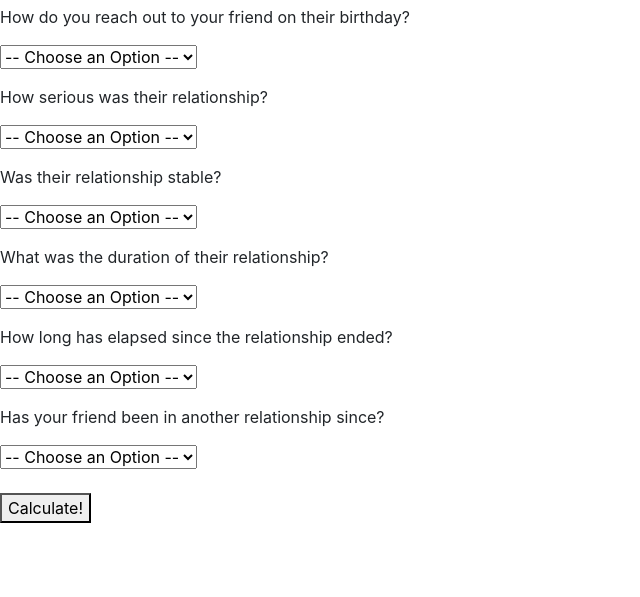
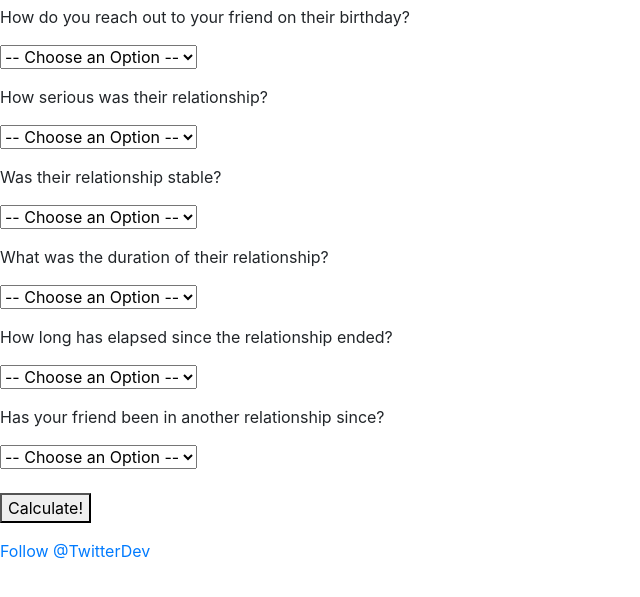
Before and after one commit to leeronisrael/are-they-off-limits, a plain HTML site: page index.html in a window 1280 px wide. Shown: the part 51-648 px from the top of the page, without its empty margins (0-640 px from the left). Drawn offline with nearby package versions, Linux system fonts and the light colour scheme.

Commit message:
add twitter button

```diff
--- a/index.html
+++ b/index.html
@@ -85,7 +85,8 @@
     <span id="result">Blah</span>
   </div>
   <!--totalResult end-->
-
+<!--embed twitter button -->
+<a href="https://twitter.com/TwitterDev?ref_src=twsrc%5Etfw" class="twitter-follow-button" data-show-count="false">Follow @TwitterDev</a><script async src="https://platform.twitter.com/widgets.js" charset="utf-8"></script>
 </div>
 <!--container end-->
 
```
